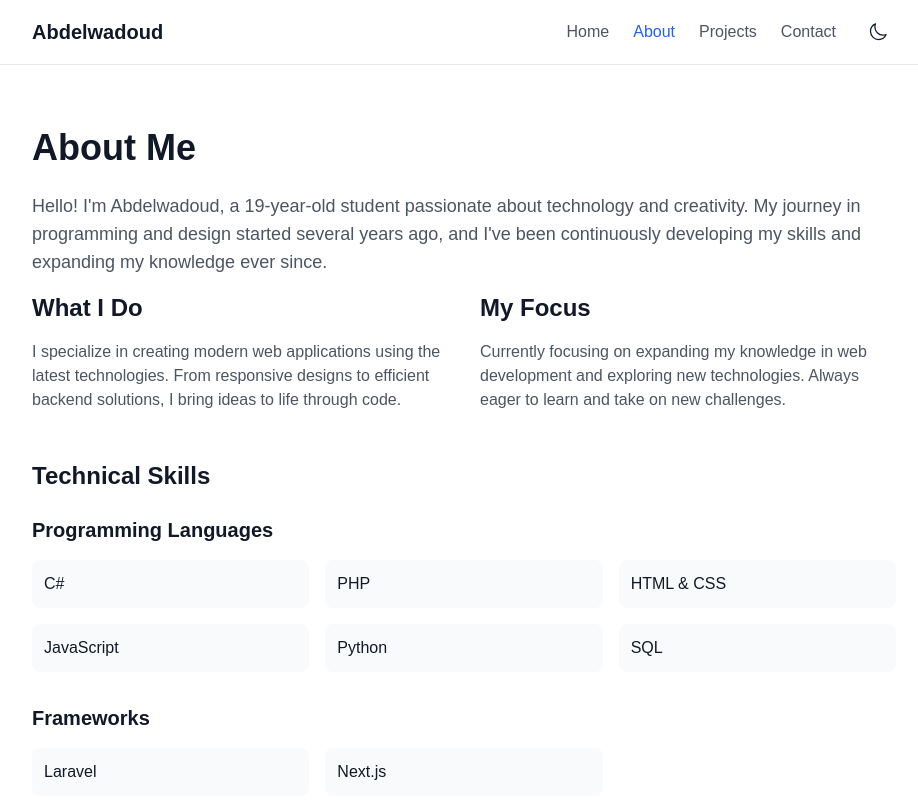
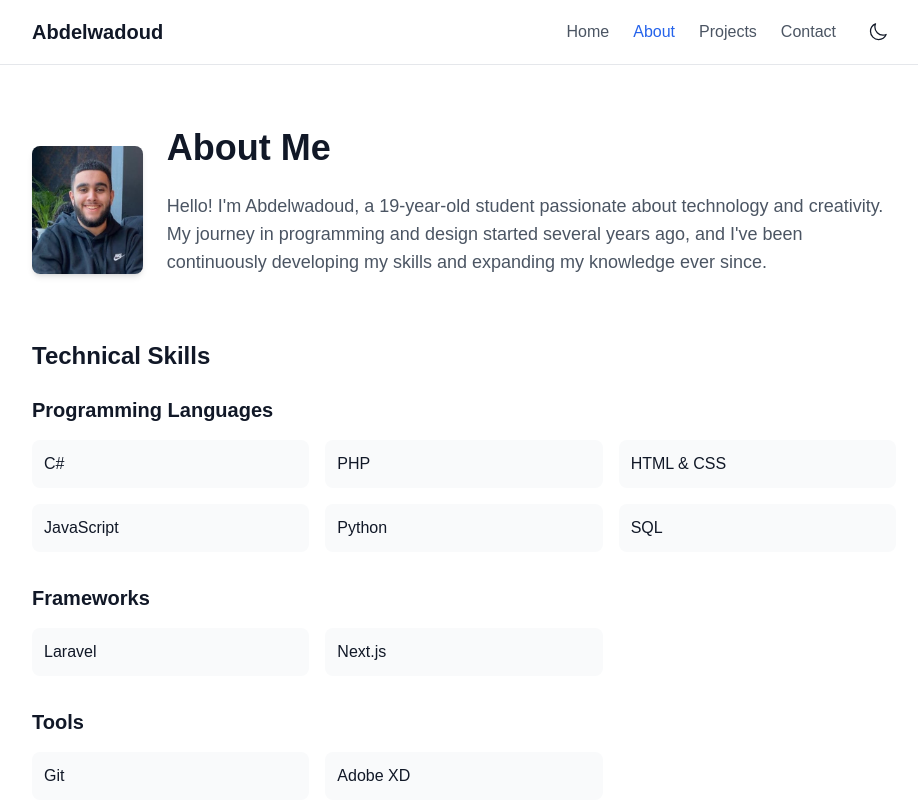
Before and after one commit to Jackbeany/portfolio-abdelwadoud, a Next.js app: page /about in a window 1280 px wide. Shown: the top 800 px of the page, without its empty margins (176-1094 px from the left). Built offline with nearby package versions, Linux system fonts and the light colour scheme.

Commit message:
aanpassingen

```diff
--- a/app/about/page.tsx
+++ b/app/about/page.tsx
@@ -33,31 +33,16 @@ export const metadata = {
 
     return (
       <div className="max-w-4xl mx-auto px-4 py-16">
-        <section className="mb-12">
-          <h1 className="text-4xl font-bold mb-6">About Me</h1>
-          <p className="text-lg text-gray-600 dark:text-gray-300 mb-4">
-            Hello! I&#39;m Abdelwadoud, a 19-year-old student passionate about technology and creativity.
-            My journey in programming and design started several years ago, and I&#39;ve been continuously
-            developing my skills and expanding my knowledge ever since.
-          </p>
-                  {/* What I Do */}
-        <div className="grid md:grid-cols-2 gap-8">
-          <div className="space-y-4">
-            <h2 className="text-2xl font-bold">What I Do</h2>
-            <p className="text-gray-600 dark:text-gray-300">
-              I specialize in creating modern web applications using the latest technologies.
-              From responsive designs to efficient backend solutions, I bring ideas to life
-              through code.
+        <section className="mb-12 flex items-center">
+          <img src="/profiel foto.jpg" alt="Abdelwadoud" className="w-32 h-32 rounded-lg shadow-md mr-6" />
+          <div>
+            <h1 className="text-4xl font-bold mb-6">About Me</h1>
+            <p className="text-lg text-gray-600 dark:text-gray-300 mb-4">
+              Hello! I&#39;m Abdelwadoud, a 19-year-old student passionate about technology and creativity.
+              My journey in programming and design started several years ago, and I&#39;ve been continuously
+              developing my skills and expanding my knowledge ever since.
             </p>
           </div>
-          <div className="space-y-4">
-            <h2 className="text-2xl font-bold">My Focus</h2>
-            <p className="text-gray-600 dark:text-gray-300">
-              Currently focusing on expanding my knowledge in web development and exploring
-              new technologies. Always eager to learn and take on new challenges.
-            </p>
-          </div>
-        </div>
         </section>
 
         <section className="mb-12">
--- a/app/page.tsx
+++ b/app/page.tsx
@@ -24,7 +24,7 @@ export default function Home() {
           transition={{ delay: 0.2 }}
           className="text-5xl font-bold"
         >
-          Hi, I a&#39;m Abdelwadoud
+          Hi, I&#39;m Abdelwadoud
         </motion.h1>
         <motion.p
           initial={{ opacity: 0 }}
```
Also changed, not shown: public/profiel foto.jpg (added), public/tijdelijke foto portfolio.jpg (added).
